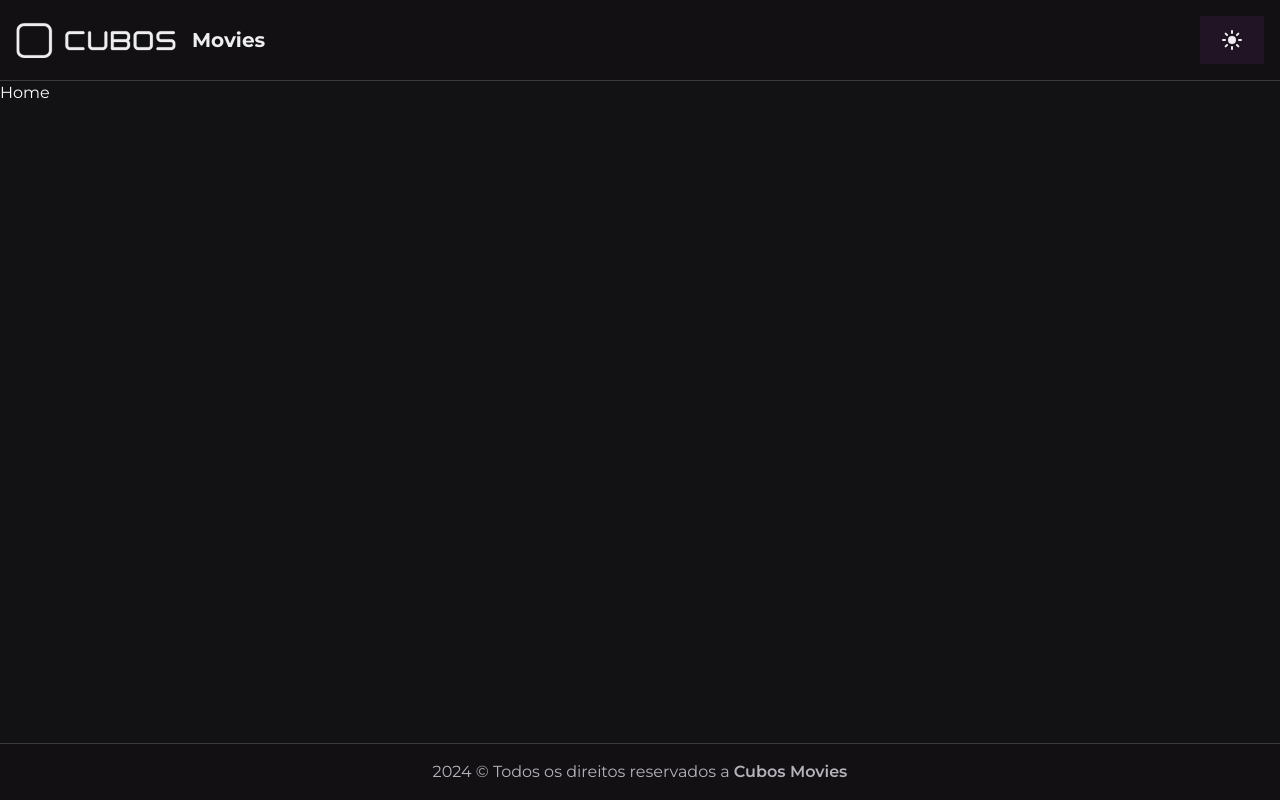
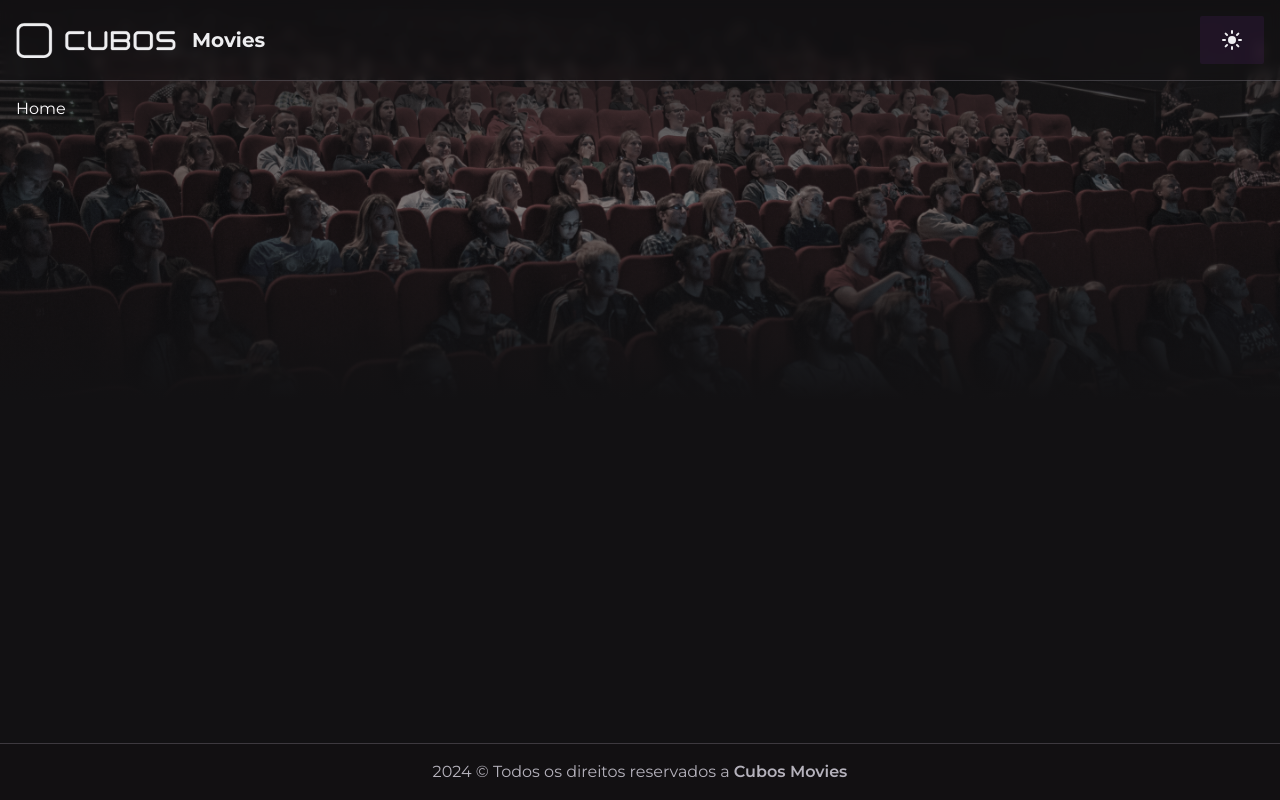
Before and after one commit to gab-braga/tmdb-app, a React (Vite) app: page / in a window 1280 px wide. Built offline with nearby package versions, Linux system fonts and the light colour scheme.

Commit message:
feat: background decoration added

```diff
--- a/src/components/header/index.jsx
+++ b/src/components/header/index.jsx
@@ -1,5 +1,6 @@
 import "./style.css";
 import { useState } from "react";
+import { Link } from "react-router-dom";
 import LogoCubos from "../icons/LogoCubos";
 import IconSun from "../icons/IconSun";
 import IconMoon from "../icons/IconMoon";
@@ -15,10 +16,10 @@ export default () => {
     }
 
     return (
-        <header className="w-full flex justify-between items-center gap-4 p-4 bg-[#e0d3ed80] dark:bg-[#12111380] border-b border-b-[#07070830] dark:border-b-[#F1E6FD30]">
-            <h1 className="flex gap-4 items-center font-bold text-xl text-mauve-975 dark:text-mauve-dark-975">
+        <header className="w-full flex justify-between items-center gap-4 p-4 bg-[#e0d3ed80] dark:bg-[#12111380] backdrop-blur-sm border-b border-b-[#07070830] dark:border-b-[#F1E6FD30]">
+            <Link to="/" className="flex gap-4 items-center font-bold text-xl text-mauve-975 dark:text-mauve-dark-975">
                 <LogoCubos /> Movies
-            </h1>
+            </Link>
             <button onClick={handleToggleDarkMode} className="w-16 h-12 bg-[#B744F714] flex justify-center items-center rounded-sm">
                 {darkMode ? <IconSun /> : <IconMoon />}
             </button>
--- a/src/pages/home/index.jsx
+++ b/src/pages/home/index.jsx
@@ -2,7 +2,7 @@ import "./style.css";
 
 export default () => {
     return (
-        <div className="flex-1">
+        <div className="w-full flex-1 p-4">
             <h2 className="text-purple-50">Home</h2>
         </div>
     );
--- a/src/pages/root/index.jsx
+++ b/src/pages/root/index.jsx
@@ -5,7 +5,10 @@ import Header from "../../components/header";
 
 export default () => {
     return (
-        <div className="w-100 min-h-screen flex flex-col">
+        <div className="w-full min-h-screen flex flex-col">
+            <div className="w-full h-[50vh] bg-home-image bg-center bg-no-repeat bg-cover absolute top-0 left-0 -z-10">
+                <div className="w-full h-full bg-home-gradient dark:bg-home-gradient-dark"></div>
+            </div>
             <Header />
             <Outlet />
             <Footer />
--- a/tailwind.config.js
+++ b/tailwind.config.js
@@ -9,6 +9,11 @@ export default {
     extend: {
       fontFamily: {
         sans: ["Montserrat", "Roboto", "sans-serif"]
+      },
+      backgroundImage: {
+        "home-image": "url('src/assets/backgropund-krists-luhaers-unsplash.png')",
+        "home-gradient": "linear-gradient(0deg, #FDFCFD 0%, rgba(253,252,253, 0.46) 49%, #FDFCFD 100%);",
+        "home-gradient-dark": "linear-gradient(0deg, #121113 0%, rgba(18,17,19, 0.46) 49%, #121113 100%);",
       },
       colors: {
         "purple-dark": {
```
